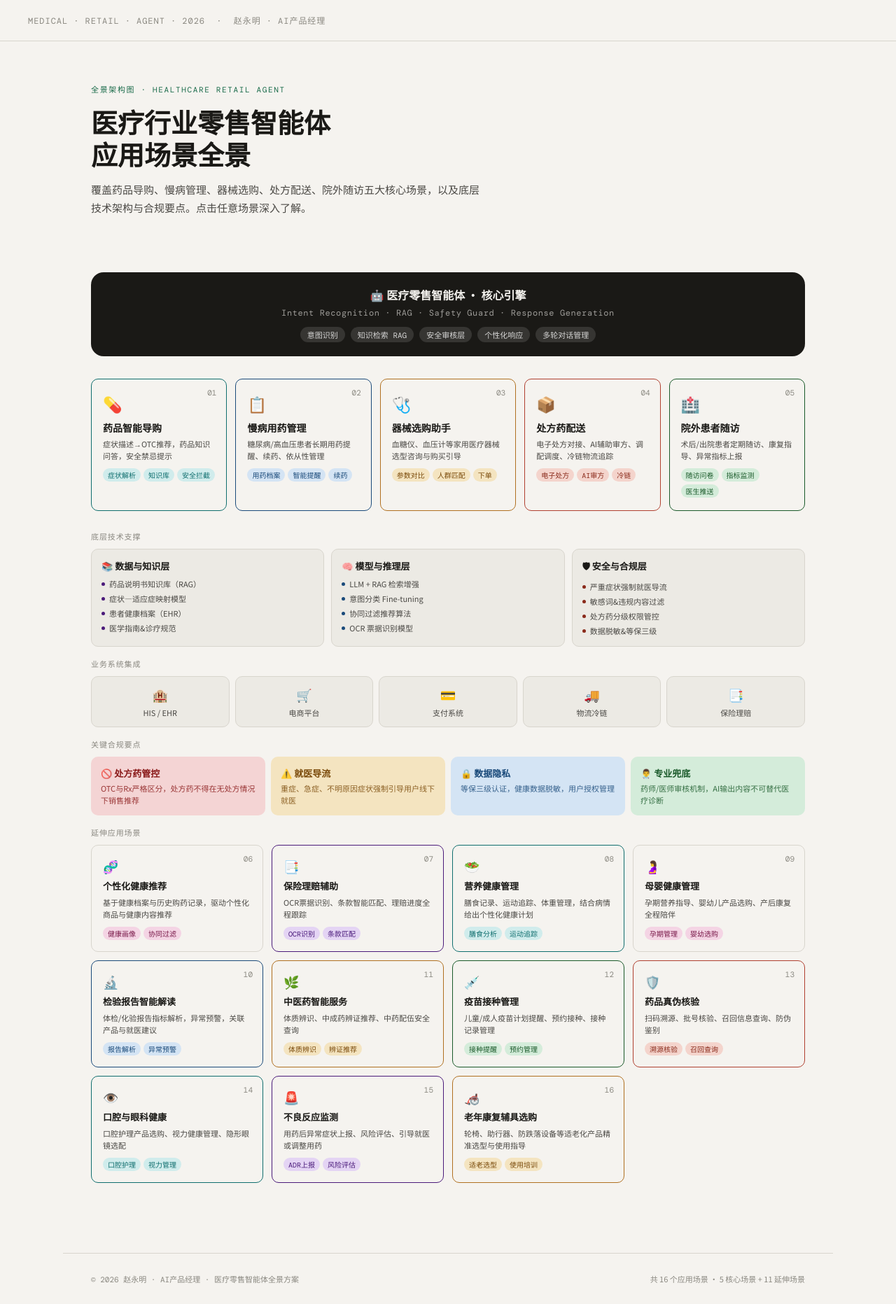
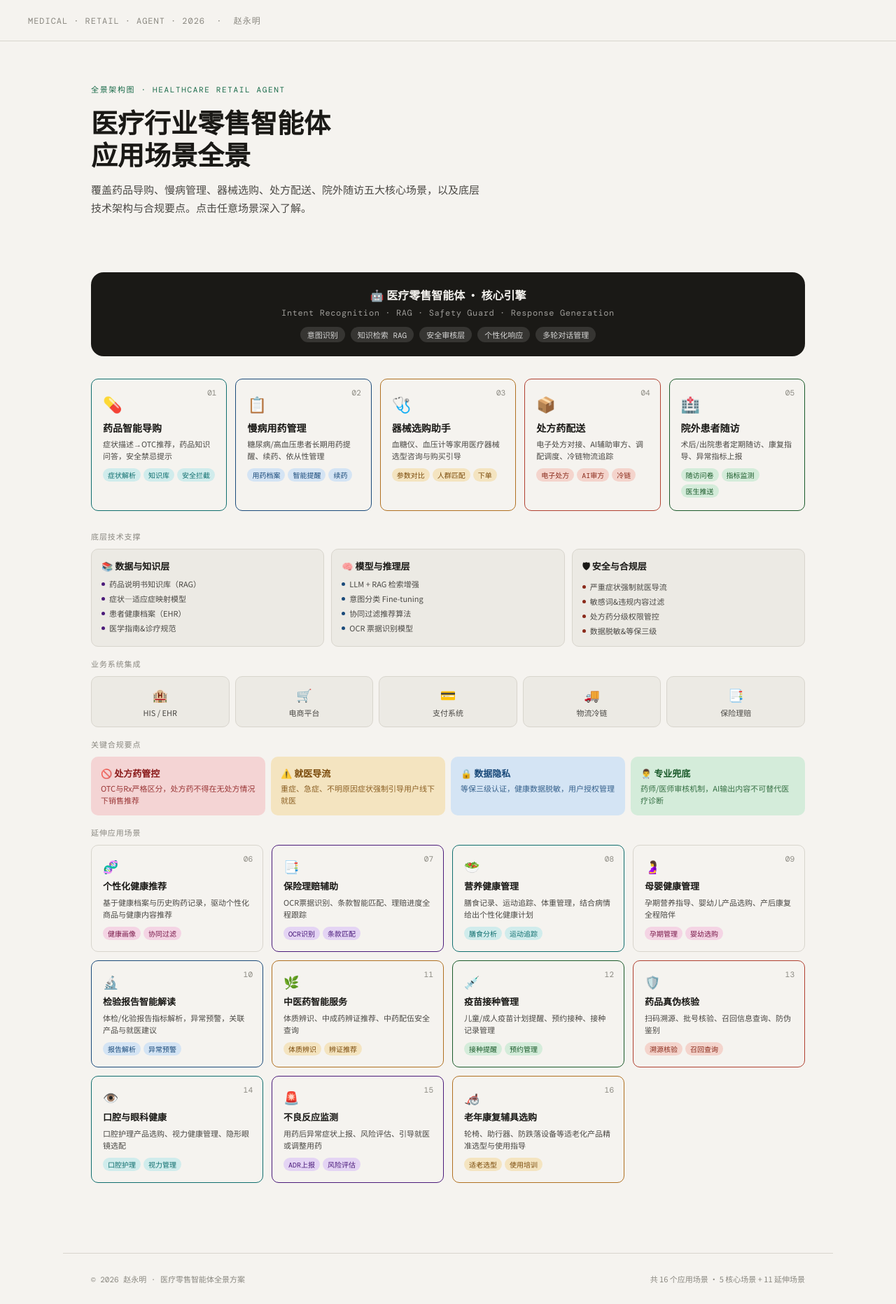
Before and after one commit to panglezym/Overview-of-AI-Agent-Use-Cases-in-Healthcare-Retail, a plain HTML site: page index.html in a window 1280 px wide. Shown: the whole page at 70% size. Drawn offline with nearby package versions, Linux system fonts and the light colour scheme.

Commit message:
署名只写赵永明，去掉职位

```diff
--- a/index.html
+++ b/index.html
@@ -441,7 +441,7 @@ header {
 
 <!-- ═══ HEADER ═══ -->
 <header>
-  <div class="logo">Medical · Retail · Agent · 2026 &nbsp;·&nbsp; 赵永明 · AI产品经理</div>
+  <div class="logo">Medical · Retail · Agent · 2026 &nbsp;·&nbsp; 赵永明</div>
   <button class="back-btn" id="backBtn" onclick="goHome()">
     <span class="back-arrow">←</span> 返回全景图
   </button>
@@ -706,7 +706,7 @@ header {
   </div><!-- /scene-map -->
 
   <footer style="border-top:1px solid var(--border);padding:28px 40px;max-width:1100px;margin:0 auto;display:flex;justify-content:space-between;align-items:center;flex-wrap:wrap;gap:12px;">
-    <div style="font-family:'DM Mono',monospace;font-size:11px;color:var(--ink3)">© 2026 赵永明 · AI产品经理 · 医疗零售智能体全景方案</div>
+    <div style="font-family:'DM Mono',monospace;font-size:11px;color:var(--ink3)">© 2026 赵永明 · 医疗零售智能体全景方案</div>
     <div style="font-size:11px;color:var(--ink3)">共 16 个应用场景 · 5 核心场景 + 11 延伸场景</div>
   </footer>
 
```
Also changed, not shown: 1 other file.
